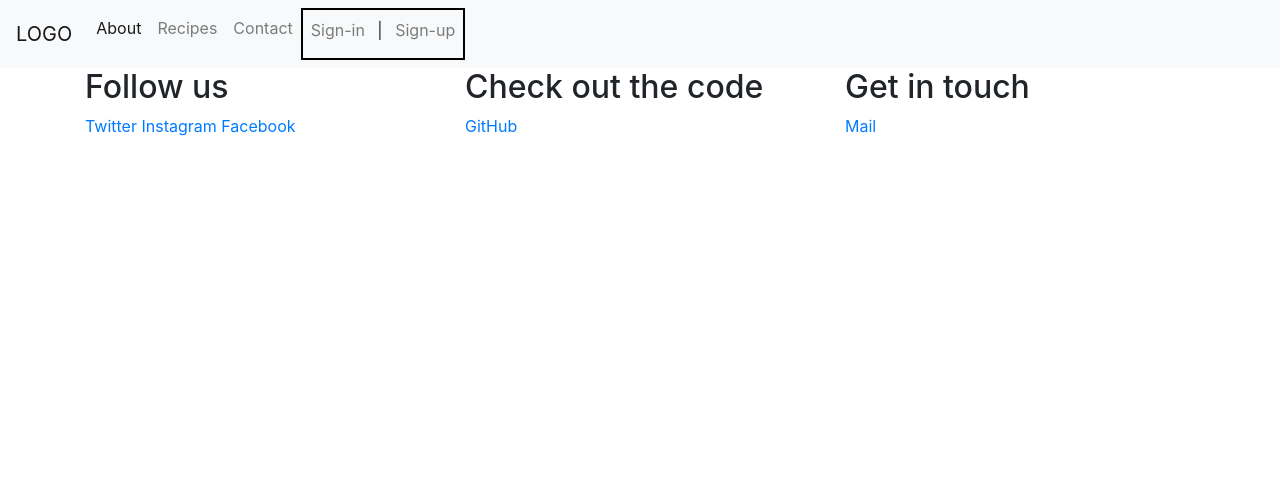
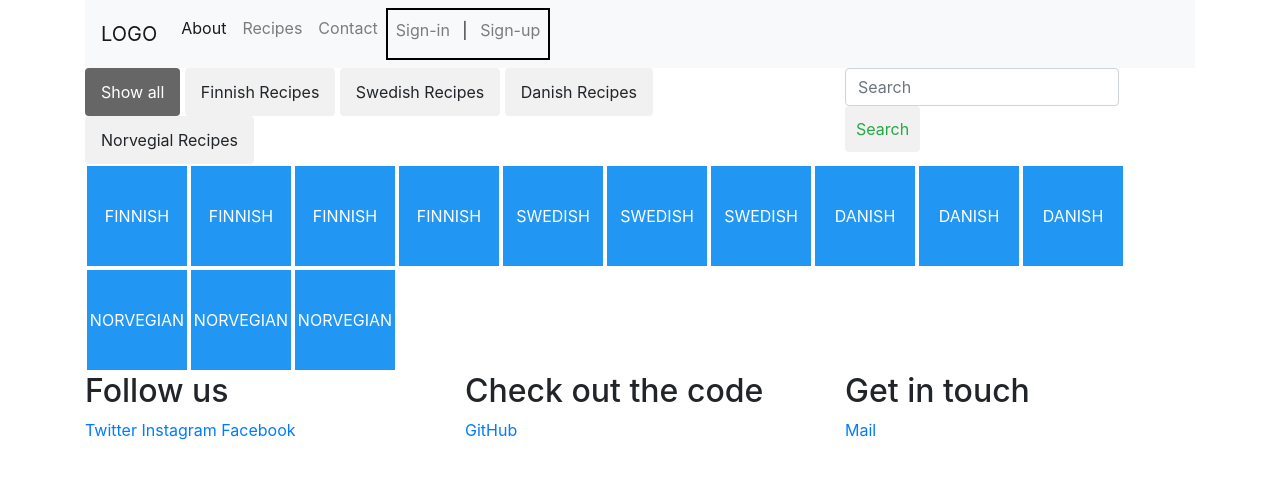
Before and after one commit to EvaBroberg/ScandiFood-recipe-sharing-page-milestone3, a Flask app: page /recipes in a window 1280 px wide. Shown: the top 479 px of the page. Run offline with Flask 2, Linux system fonts and the light colour scheme; some libraries are stand-ins or nearby versions.

Commit message:
added recipe page, started creating sorting system

```diff
--- a/static/css/main.css
+++ b/static/css/main.css
@@ -15,10 +15,59 @@ body {
 }
 
 .image-slideshow {
-    width: 100%;
+    max-width: 100%;
     height: 600px;
     background-color: red;
     background-image: url(../img/banner.jpg);
     background-size: cover;
     background-repeat: no-repeat;
 }
+
+.search-nav {
+    display: inline;
+    display: flex;
+}
+
+button.btn.btn-outline-success.my-2.my-sm-0 {
+    padding: 11px;
+}
+
+.container {
+    overflow: hidden;
+  }
+
+  .filterDiv {
+    float: left;
+    background-color: #2196F3;
+    color: #ffffff;
+    width: 100px;
+    line-height: 100px;
+    text-align: center;
+    margin: 2px;
+    display: none; /* Hidden by default */
+  }
+
+  /* The "show" class is added to the filtered elements */
+  .show {
+    display: block;
+  }
+
+  /* Style the buttons */
+  .btn {
+    border: none;
+    outline: none;
+    padding: 12px 16px;
+    background-color: #f1f1f1;
+    cursor: pointer;
+  }
+
+  /* Add a light grey background on mouse-over */
+  .btn:hover {
+    background-color: #ddd;
+  }
+
+  /* Add a dark background to the active button */
+  .btn.active {
+    background-color: #666;
+    color: white;
+  }
--- /dev/null
+++ b/static/js/script.js
@@ -0,0 +1,47 @@
+filterSelection("all")
+function filterSelection(c) {
+  var x, i;
+  x = document.getElementsByClassName("filterDiv");
+  if (c == "all") c = "";
+  // Add the "show" class (display:block) to the filtered elements, and remove the "show" class from the elements that are not selected
+  for (i = 0; i < x.length; i++) {
+    w3RemoveClass(x[i], "show");
+    if (x[i].className.indexOf(c) > -1) w3AddClass(x[i], "show");
+  }
+}
+
+// Show filtered elements
+function w3AddClass(element, name) {
+  var i, arr1, arr2;
+  arr1 = element.className.split(" ");
+  arr2 = name.split(" ");
+  for (i = 0; i < arr2.length; i++) {
+    if (arr1.indexOf(arr2[i]) == -1) {
+      element.className += " " + arr2[i];
+    }
+  }
+}
+
+// Hide elements that are not selected
+function w3RemoveClass(element, name) {
+  var i, arr1, arr2;
+  arr1 = element.className.split(" ");
+  arr2 = name.split(" ");
+  for (i = 0; i < arr2.length; i++) {
+    while (arr1.indexOf(arr2[i]) > -1) {
+      arr1.splice(arr1.indexOf(arr2[i]), 1);
+    }
+  }
+  element.className = arr1.join(" ");
+}
+
+// Add active class to the current control button (highlight it)
+var btnContainer = document.getElementById("myBtnContainer");
+var btns = btnContainer.getElementsByClassName("btn");
+for (var i = 0; i < btns.length; i++) {
+  btns[i].addEventListener("click", function() {
+    var current = document.getElementsByClassName("active");
+    current[0].className = current[0].className.replace(" active", "");
+    this.className += " active";
+  });
+}
--- a/templates/base.html
+++ b/templates/base.html
@@ -12,6 +12,9 @@
 </head>
 <body>
 
+    <div class="container">
+        <div class="row">
+            <div class="col-12">
                 <nav class="navbar navbar-expand-lg navbar-light bg-light">
                     <a class="navbar-brand" href="{{url_for('index')}}">LOGO</a>
                     <button class="navbar-toggler" type="button" data-toggle="collapse" data-target="#navbarNavDropdown" aria-controls="navbarNavDropdown" aria-expanded="false" aria-label="Toggle navigation">
@@ -23,7 +26,7 @@
                                 <a class="nav-link" href="#">About<span class="sr-only">(current)</span></a>
                             </li>
                             <li class="nav-item">
-                    <a class="nav-link" href="#">Recipes</a>
+                                <a class="nav-link" href="{{url_for('recipes')}}">Recipes</a>
                             </li>
                             <li class="nav-item">
                                 <a class="nav-link" href="#">Contact</a>
@@ -43,6 +46,11 @@
                         </ul>
                     </div>
                 </nav>
+            </div>
+        </div>
+    </div>
+
+
 
     {% block content %}
 
@@ -71,6 +79,7 @@
         </div>
     </footer>
 
+    <script type="text/javascript" src="{{ url_for('static', filename='js/script.js') }}"></script>
     <script src="https://code.jquery.com/jquery-3.3.1.slim.min.js" integrity="sha384-q8i/X+965DzO0rT7abK41JStQIAqVgRVzpbzo5smXKp4YfRvH+8abtTE1Pi6jizo" crossorigin="anonymous"></script>
     <script src="https://cdnjs.cloudflare.com/ajax/libs/popper.js/1.14.7/umd/popper.min.js" integrity="sha384-UO2eT0CpHqdSJQ6hJty5KVphtPhzWj9WO1clHTMGa3JDZwrnQq4sF86dIHNDz0W1" crossorigin="anonymous"></script>
     <script src="https://stackpath.bootstrapcdn.com/bootstrap/4.3.1/js/bootstrap.min.js" integrity="sha384-JjSmVgyd0p3pXB1rRibZUAYoIIy6OrQ6VrjIEaFf/nJGzIxFDsf4x0xIM+B07jRM" crossorigin="anonymous"></script>
--- a/templates/recipes.html
+++ b/templates/recipes.html
@@ -2,4 +2,44 @@
 
 {% block content %}
 
+<div class="container">
+    <div class="row">
+        <div class="col-8">
+            <!--SORT BUTTONS-->
+            <div id="myBtnContainer">
+                <button class="btn active" onclick="filterSelection('all')"> Show all</button>
+                <button class="btn" onclick="filterSelection('finnish')">Finnish Recipes</button>
+                <button class="btn" onclick="filterSelection('swedish')">Swedish Recipes</button>
+                <button class="btn" onclick="filterSelection('danish')">Danish Recipes</button>
+                <button class="btn" onclick="filterSelection('norvegian')">Norvegial Recipes</button>
+            </div>
+        </div>
+        <div class="col-4">
+            <form class="form-inline my-2 my-lg-0">
+                <input class="form-control mr-sm-2" type="search" placeholder="Search" aria-label="Search">
+                <button class="btn btn-outline-success my-2 my-sm-0" type="submit">Search</button>
+            </form>
+        </div>
+    </div>
+</div>
+
+
+
+<!--DEFAULT RECIPES-->
+<div class="container">
+    <div class="filterDiv finnish">FINNISH</div>
+    <div class="filterDiv finnish">FINNISH</div>
+    <div class="filterDiv finnish">FINNISH</div>
+    <div class="filterDiv finnish">FINNISH</div>
+    <div class="filterDiv swedish">SWEDISH</div>
+    <div class="filterDiv swedish">SWEDISH</div>
+    <div class="filterDiv swedish">SWEDISH</div>
+    <div class="filterDiv danish">DANISH</div>
+    <div class="filterDiv danish">DANISH</div>
+    <div class="filterDiv danish">DANISH</div>
+    <div class="filterDiv norvegian">NORVEGIAN</div>
+    <div class="filterDiv norvegian">NORVEGIAN</div>
+    <div class="filterDiv norvegian">NORVEGIAN</div>
+</div>
+
 {% endblock %}
```
Also changed, not shown: templates/index.html (+7 -2 lines). Lines whose indentation alone changed are shown as unchanged.
